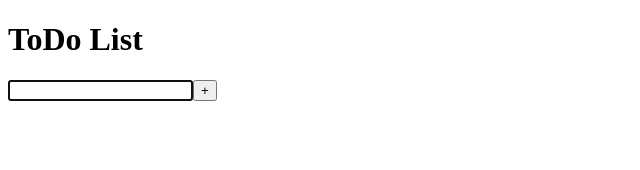
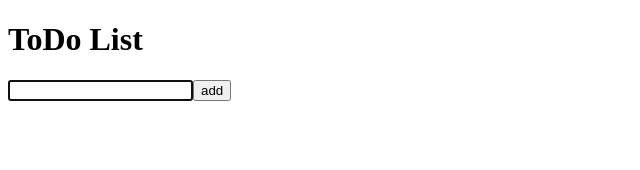
Before and after one commit to GreenApple76/todo, a React (Create React App) app: page / in a window 1280 px wide. Shown: the top 170 px of the page, without its empty margins (0-640 px from the left). Built offline with nearby package versions, Linux system fonts and the light colour scheme; the HTML template or start-up script is replaced by a standard one.

Commit message:
Set auto focus of input textbox when user clicks on add button

```diff
--- a/src/components/AddToDo.js
+++ b/src/components/AddToDo.js
@@ -11,7 +11,7 @@ class AddToDo extends Component {
             <div>
                 <form onSubmit={this.props.addTodo}>
                     <input autoFocus id="add-todo" type="text" name="task" value={this.props.state.value} onChange={(e) => { console.log('e: ', e.target.value); this.props.handleChange(e.target.value)}}/>
-                    <button>+</button>
+                    <button onClick={() => {document.getElementById('add-todo').focus();}}>add</button>
                 </form>
             </div>
         );
```
